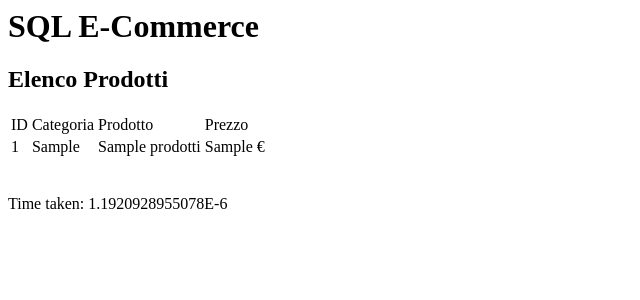
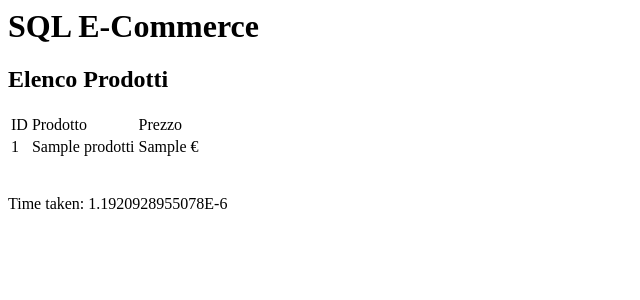
Before and after one commit to stefanovalle/db2015, a PHP site: page / in a window 1280 px wide. Shown: the top 300 px of the page, without its empty margins (0-640 px from the left). Run offline with PHP 8.4, Linux system fonts and the light colour scheme; tables that the repository leaves empty or names only in its code hold one stand-in row (values such as "Sample post"); some libraries are stand-ins or nearby versions.

Commit message:
Removed unused field

```diff
--- a/ecommerce/index.php
+++ b/ecommerce/index.php
@@ -6,7 +6,6 @@ include_once 'config.inc.php';
 <table>
 <thead>
 <td>ID</td>
-<td>Categoria</td>
 <td>Prodotto</td>
 <td>Prezzo</td>
 </thead>
@@ -21,7 +20,6 @@ foreach($db->query($sql) as $row){
 ?>
 <tr>
 <td><?php echo $row['id']; ?></td>
-<td><?php echo $row['categoria']; ?></td>
 <td><?php echo $row['nome']; ?></td>
 <td><?php echo $row['prezzo']; ?> &euro;</td>
 </tr>
```
